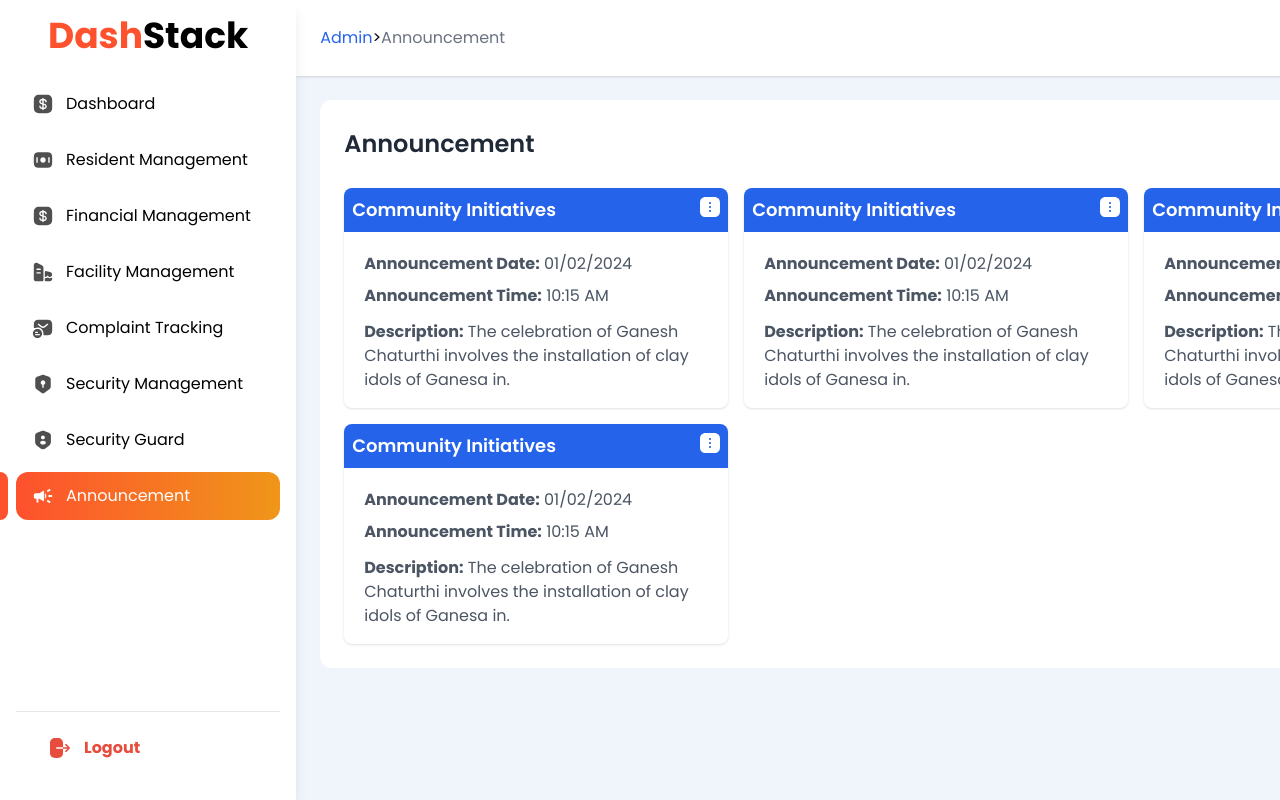
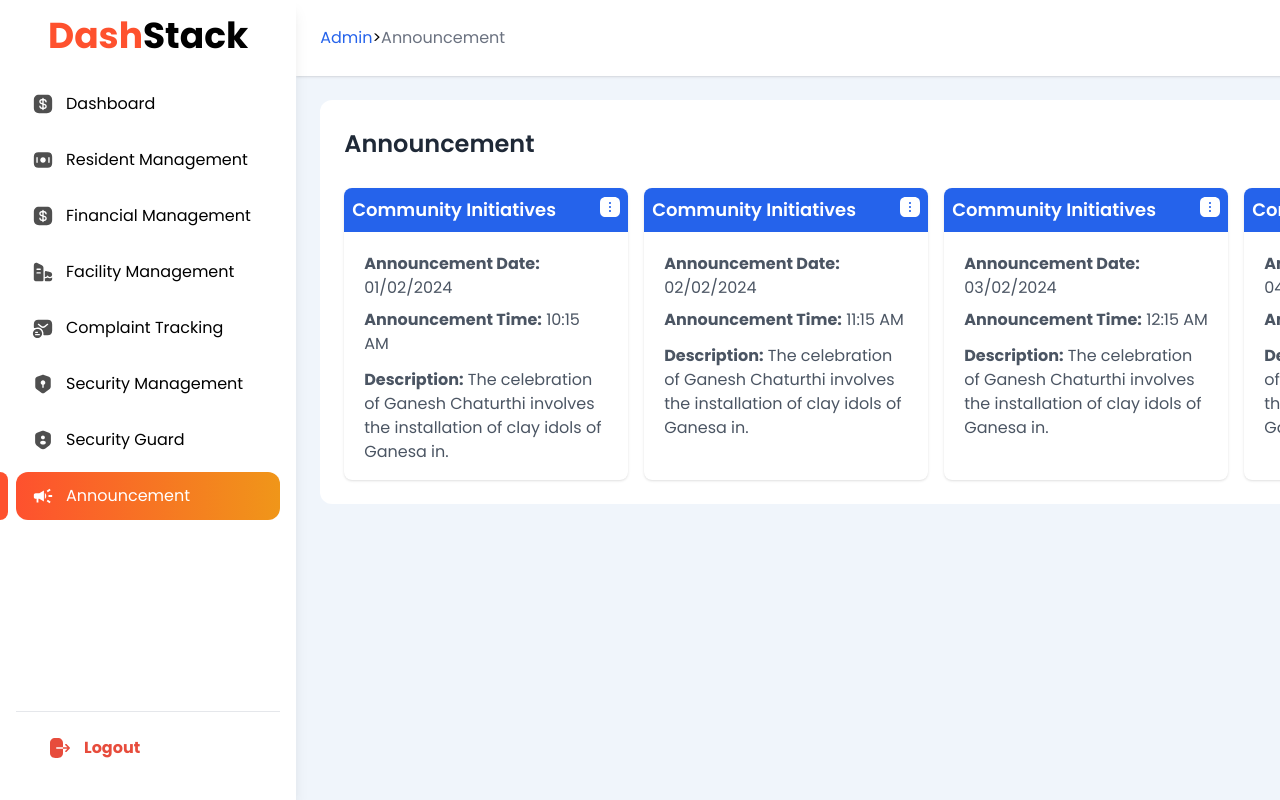
Before and after one commit to srpratik127/society-management, a React (Create React App) app in the folder frontend/: page /admin/announcement in a window 1280 px wide. Built offline with nearby package versions, Linux system fonts and the light colour scheme; sample sign-in values are in the browser's storage.

Commit message:
announcement

```diff
--- a/frontend/src/components/admin/Announcement.js
+++ b/frontend/src/components/admin/Announcement.js
@@ -1,13 +1,14 @@
 import React, { useState } from 'react';
 import { announcementData } from '../../data/announcement';
 import { Popover } from '@headlessui/react';
-import { useNavigate } from 'react-router-dom';
+import ViewAnnounce from '../models/ViewAnnouncement';
+
 
 const Announcement = () => {
     const [selectedItem, setSelectedItem] = useState(null);
     const [isEditPopupVisible, setIsEditPopupVisible] = useState(false);
     const [openDeleteIncome, setOpenDeleteIncome] = useState(false);
-    const navigate = useNavigate();
+    const [isViewPopupVisible, setIsViewPopupVisible] = useState(false);
 
     return (
         <div className="p-6 m-6 rounded-xl bg-[#FFFFFF] ">
@@ -17,7 +18,7 @@ const Announcement = () => {
                     Create Announcement
                 </button>
             </div>
-            <div className="grid grid-cols-1 md:grid-cols-2 lg:grid-cols-3 gap-4">
+            <div className="grid grid-cols-1 md:grid-cols-2 lg:grid-cols-4 gap-4">
                 {announcementData.map((announcement) => (
                     <div key={announcement.id} className="bg-white shadow rounded-lg relative">
                         <div className="bg-blue-600 text-white p-2 rounded-t-lg flex justify-between items-center">
@@ -40,9 +41,8 @@ const Announcement = () => {
                                         <button
                                             className="block px-4 py-2 text-sm text-gray-700 hover:bg-gray-100 w-full text-left"
                                             onClick={() => {
-                                                navigate("/admin/maintenance-details", {
-                                                    state: { otherIncome: announcement },
-                                                });
+                                                setSelectedItem(announcement);
+                                                setIsViewPopupVisible(true);
                                             }}
                                         >
                                             View
@@ -68,6 +68,12 @@ const Announcement = () => {
                     </div>
                 ))}
             </div>
+            {isViewPopupVisible && selectedItem && (
+                <ViewAnnounce
+                    announcement={selectedItem}
+                    onClose={() => setIsViewPopupVisible(false)}
+                />
+            )}
         </div>
     );
 };
--- a/frontend/src/components/admin/ImportantNum.js
+++ b/frontend/src/components/admin/ImportantNum.js
@@ -50,7 +50,7 @@ export const ImportantNum = () => {
 
   return (
     <>
-      <div className="flex justify-between items-center text-xl font-semibold bg-whitep pb-1 rounded-lg">
+      <div className="flex justify-between items-center text-xl font-semibold bg-white pb-1 rounded-lg">
         <h1 className="">Important Numbers</h1>
         <button
           onClick={handleAdd}
@@ -65,12 +65,12 @@ export const ImportantNum = () => {
         </button>
       </div>
 
-      <div className="max-h-[350px] overflow-y-auto">
+      <div className="max-h-[350px] overflow-y-auto text-sm">
         {importantNumbers.length > 0 ? (
           importantNumbers.map((importantNumber, index) => (
             <div
               key={index}
-              className="flex justify-between items-center p-2 border rounded-lg mb-2 border-gray-200"
+              className="flex justify-between items-center p-4 border rounded-lg mb-2 border-gray-200"
             >
               <div className="space-y-1">
                 <span className="block">
--- /dev/null
+++ b/frontend/src/components/models/ViewAnnouncement.js
@@ -0,0 +1,38 @@
+import React from 'react';
+
+const ViewAnnounce = ({ announcement, onClose }) => {
+    return (
+        <div className="fixed inset-0 flex items-center justify-center bg-black bg-opacity-50 z-50">
+            <div className="bg-white p-6 rounded-lg shadow-lg max-w-sm w-full">
+                <div className="flex justify-between items-center mb-4">
+                    <h3 className="text-lg font-semibold text-gray-900">View Security Protocol</h3>
+                    <button onClick={onClose} className="text-gray-400 hover:text-gray-600">
+                      <img src="/assets/cross.svg" alt="" />
+                    </button>
+                </div>
+                <div className="space-y-4">
+                    <div>
+                        <p className="text-sm font-semibold text-gray-500">Title</p>
+                        <p className="text-base text-gray-900">{announcement.title}</p>
+                    </div>
+                    <div>
+                        <p className="text-sm font-semibold text-gray-500">Description</p>
+                        <p className="text-base text-gray-900">{announcement.description}</p>
+                    </div>
+                    <div className="flex space-x-4">
+                        <div>
+                            <p className="text-sm font-semibold text-gray-500">Date</p>
+                            <p className="text-base text-gray-900">{announcement.date}</p>
+                        </div>
+                        <div>
+                            <p className="text-sm font-semibold text-gray-500">Time</p>
+                            <p className="text-base text-gray-900">{announcement.time}</p>
+                        </div>
+                    </div>
+                </div>
+            </div>
+        </div>
+    );
+};
+
+export default ViewAnnounce;
--- a/frontend/src/data/announcement.js
+++ b/frontend/src/data/announcement.js
@@ -9,22 +9,22 @@ export const announcementData = [
     {
         id: 2,
         title: "Community Initiatives",
-        date: "01/02/2024",
-        time: "10:15 AM",
+        date: "02/02/2024",
+        time: "11:15 AM",
         description: "The celebration of Ganesh Chaturthi involves the installation of clay idols of Ganesa in."
     },
     {
         id: 3,
         title: "Community Initiatives",
-        date: "01/02/2024",
-        time: "10:15 AM",
+        date: "03/02/2024",
+        time: "12:15 AM",
         description: "The celebration of Ganesh Chaturthi involves the installation of clay idols of Ganesa in."
     },
     {
         id: 4,
         title: "Community Initiatives",
-        date: "01/02/2024",
-        time: "10:15 AM",
+        date: "04/02/2024",
+        time: "13:15 AM",
         description: "The celebration of Ganesh Chaturthi involves the installation of clay idols of Ganesa in."
     },
 ]
```
